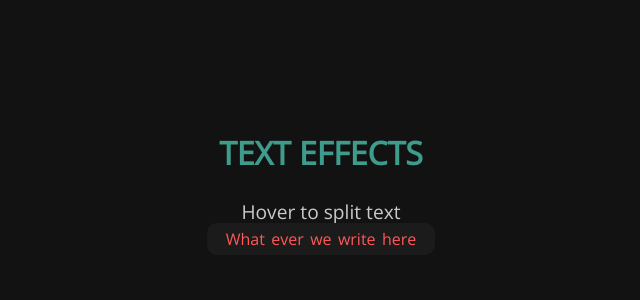
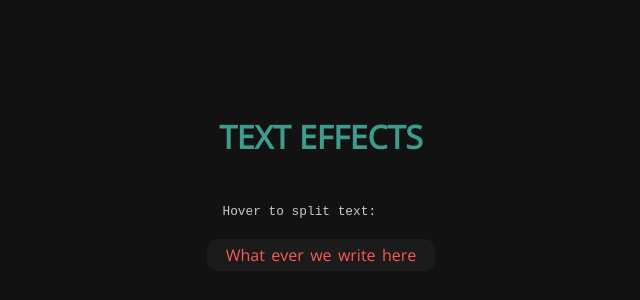
Before and after one commit to xxrobone/components_lib, a Next.js app: page /textefx in a window 1280 px wide. Shown: the part 220-520 px from the top of the page, without its empty margins (319-959 px from the left). Built offline with nearby package versions, Linux system fonts and the light colour scheme.

Commit message:
cursor fix

```diff
--- a/app/components/TextEffects/TitleEfx.module.scss
+++ b/app/components/TextEffects/TitleEfx.module.scss
@@ -9,17 +9,20 @@
     color: #fe5858;
     border-radius: 10px;
     break-inside: avoid;
+    cursor: pointer;
   }
 
 .word {
     position: relative;
     display: inline-block;
     padding: 0 0.2rem;
+    pointer-events: none;
 }
 
 .letter {
     display: inline-flex;
     transition: all 0.4s cubic-bezier(0.175, 0.885, 0.32, 1.275);
+    pointer-events: none;
 }
 
 
@@ -28,10 +31,11 @@
     text-shadow: 1px 1px 1px #fe5858;
     background-color: #fafafa;
       color: #121212;
+
 }
 
  .title:hover .word .letter:nth-child(1) {
-  position: absolute;
+
     transform: translate(-110%, -100%) rotate(10deg);
 
 }
--- a/app/textefx/page.js
+++ b/app/textefx/page.js
@@ -8,8 +8,9 @@ const page = () => {
   return (
     <div className={styles.texts}>
       <h2>Text effects</h2>
-      <p>Hover to split text</p>
+
       <div className={styles.component_wrapper}>
+      <p>Hover to split text:</p>
         <TitleEfx title='What ever we write here' />
       </div>
     </div>
--- a/app/textefx/text.module.scss
+++ b/app/textefx/text.module.scss
@@ -16,6 +16,14 @@
     .component_wrapper {
         max-width: 60%;
         margin: 0 auto;
+
+        p {
+            text-align: left;
+            font-family: monospace;
+            font-size: 0.8rem;
+            margin: 1rem 0;
+            padding: 0 1rem;
+        }
     }
 
 }
```
